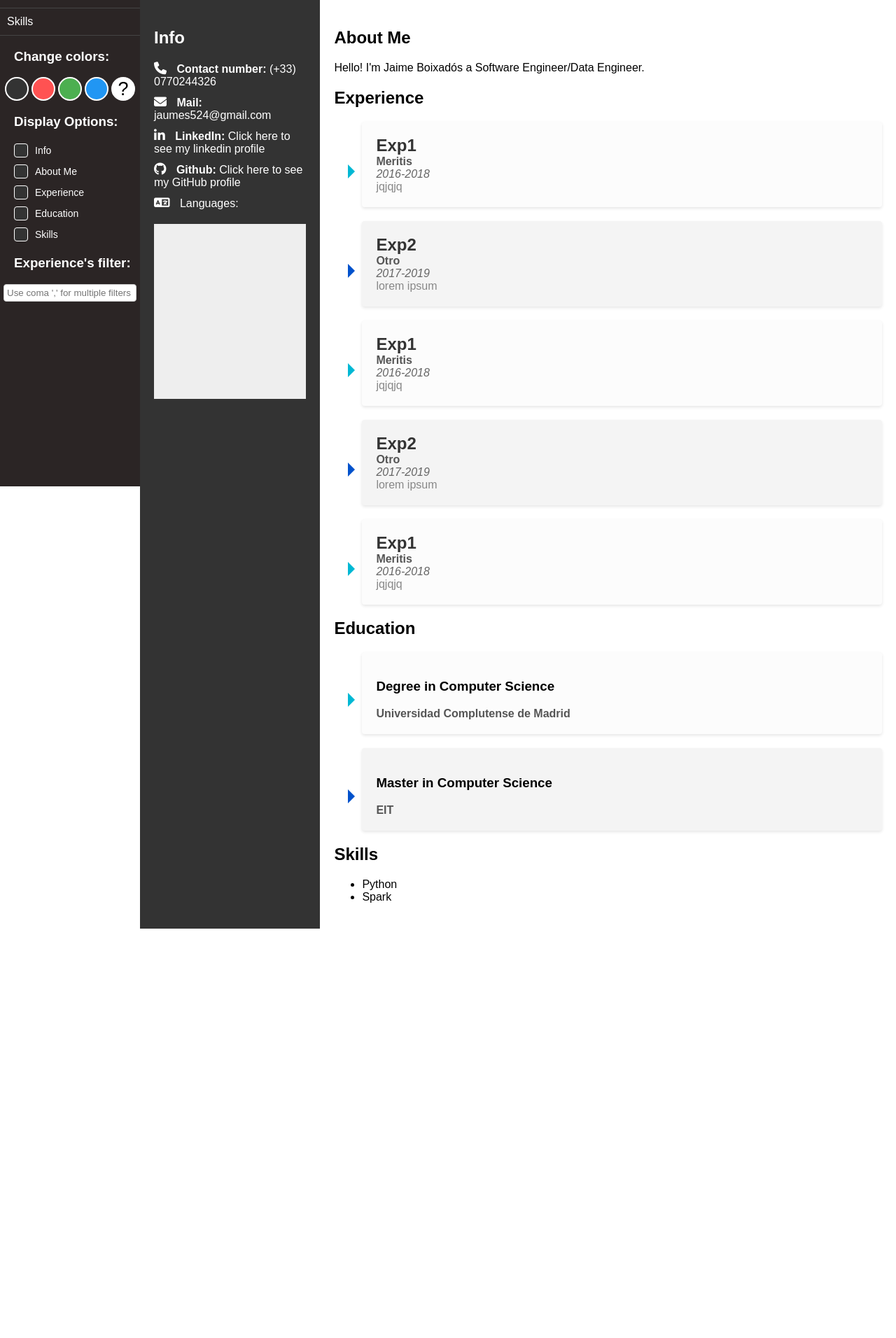
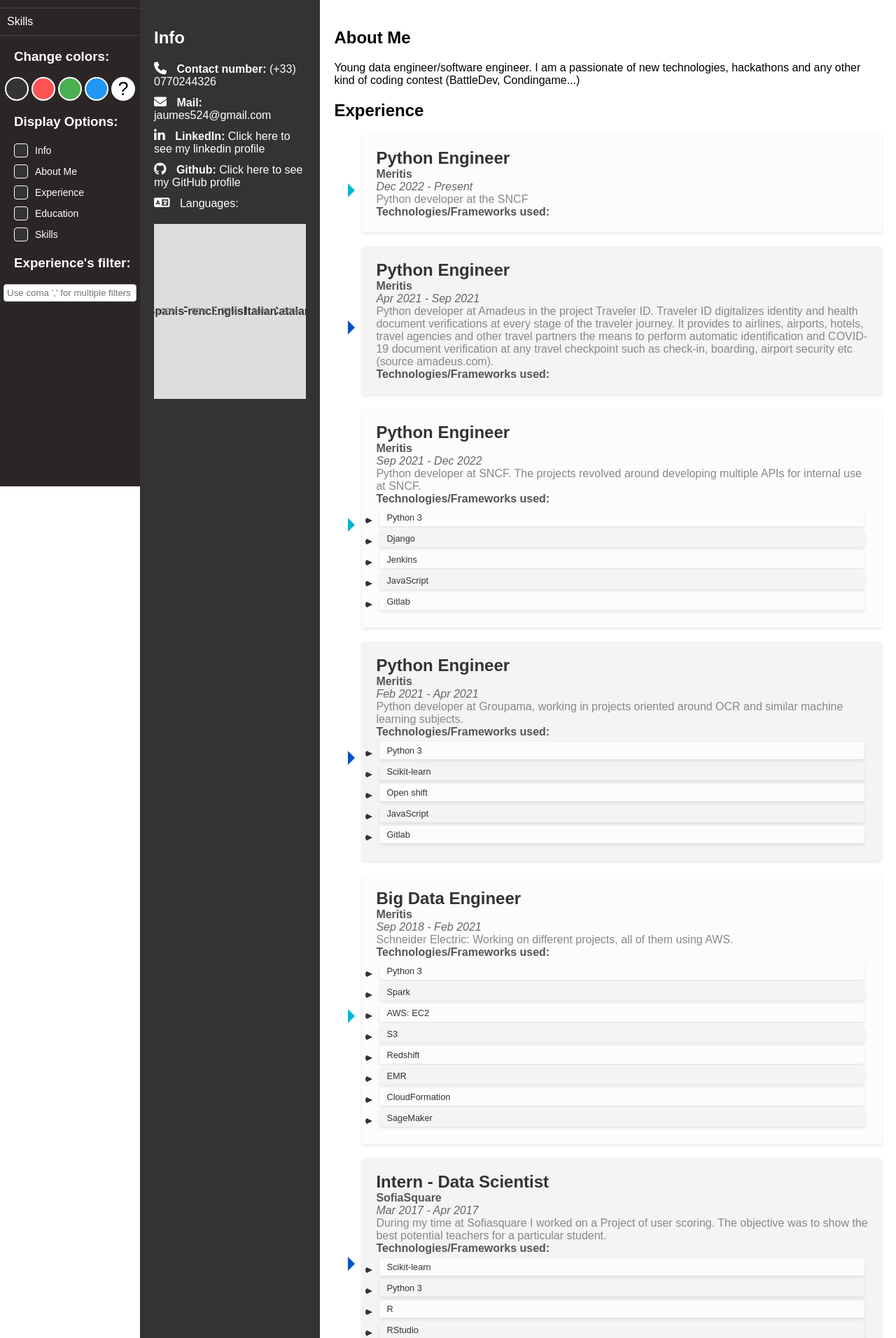
Before and after one commit to jaumes5/CVbuilder, a Flask app: page / in a window 1280 px wide. Shown: the part 105-2017 px from the top of the page at 70% size. Before the commit the page ends 1432 px from the top, so only its background shows below. Run offline with Flask 2, Linux system fonts and the light colour scheme; a map, chart or similar area stays blank; some libraries are stand-ins or nearby versions.

Commit message:
It's alive!

```diff
--- a/content.json
+++ b/content.json
@@ -3,49 +3,61 @@
   "job_title":"Software Engineer/Data Engineer",
   "experiences": [
     {
-        "title": "Exp1",
+        "title": "Python Engineer",
         "company": "Meritis",
-        "dates": "2016-2018",
-        "description": "jqjqjq"
+        "dates": "Dec 2022 - Present",
+        "description": "Python developer at the SNCF",
+        "technologies": []
     },
     {
-        "title": "Exp2",
-        "company": "Otro",
-        "dates": "2017-2019",
-        "description": "lorem ipsum"
+        "title": "Python Engineer",
+        "company": "Meritis",
+        "dates": "Apr 2021 - Sep 2021",
+        "description": "Python developer at Amadeus in the project Traveler ID. Traveler ID digitalizes identity and health document verifications at every stage of the traveler journey. It provides to airlines, airports, hotels, travel agencies and other travel partners the means to perform automatic identification and COVID-19 document verification at any travel checkpoint such as check-in, boarding, airport security etc (source amadeus.com).",
+        "technologies": []
     },
     {
-        "title": "Exp1",
+        "title": "Python Engineer",
         "company": "Meritis",
-        "dates": "2016-2018",
-        "description": "jqjqjq"
+        "dates": "Sep 2021 - Dec 2022",
+        "description": "Python developer at SNCF. The projects revolved around developing multiple APIs for internal use at SNCF.",
+        "technologies": ["Python 3", "Django", "Jenkins", "JavaScript", "Gitlab"]
     },
     {
-        "title": "Exp2",
-        "company": "Otro",
-        "dates": "2017-2019",
-        "description": "lorem ipsum"
+        "title": "Python Engineer",
+        "company": "Meritis",
+        "dates": "Feb 2021 - Apr 2021",
+        "description": "Python developer at Groupama, working in projects oriented around OCR and similar machine learning subjects.",
+        "technologies": ["Python 3", "Scikit-learn", "Open shift", "JavaScript", "Gitlab"]
     },
     {
-        "title": "Exp1",
+        "title": "Big Data Engineer",
         "company": "Meritis",
-        "dates": "2016-2018",
-        "description": "jqjqjq"
+        "dates": "Sep 2018 - Feb 2021",
+        "description": "Schneider Electric: Working on different projects, all of them using AWS.",
+        "technologies": ["Python 3", "Spark", "AWS: EC2", "S3", "Redshift", "EMR", "CloudFormation", "SageMaker"]
+    },
+    {
+        "title": "Intern - Data Scientist",
+        "company": "SofiaSquare",
+        "dates": "Mar 2017 - Apr 2017",
+        "description": "During my time at Sofiasquare I worked on a Project of user scoring. The objective was to show the best potential teachers for a particular student.",
+        "technologies": ["Scikit-learn", "Python 3", "R", "RStudio"]
     }
   ],
   "education": [
     {
-      "beg_year": 2010,
-      "end_year": 2014,
+      "beg_year": 2016,
+      "end_year": 2018,
+      "title": "Master in Data Science, Data Science",
+      "institution": "EIT DIgital",
+      "description": "• 2017-2018 Université Nice Sophia Antipolis<br/>• 2016-2017 Universidad Politecnica de Madrid"
+    },
+    {
+      "beg_year": 2012,
+      "end_year": 2016,
       "title": "Degree in Computer Science",
       "institution": "Universidad Complutense de Madrid",
-      "description": ""
-    },
-    {
-      "beg_year": 2014,
-      "end_year": 2015,
-      "title": "Master in Computer Science",
-      "institution": "EIT",
       "description": ""
     }
   ],
@@ -70,5 +82,5 @@
     "other": [
     ]
   },
-  "about": "Hello! I'm Jaime Boixadós a Software Engineer/Data Engineer."
+  "about": "Young data engineer/software engineer. I am a passionate of new technologies, hackathons and any other kind of coding contest (BattleDev, Condingame...)"
 }
--- a/requirements.txt
+++ b/requirements.txt
@@ -1 +1,2 @@
 Flask~=2.2.2
+black==24.4.2
--- a/static/javascript/filter.js
+++ b/static/javascript/filter.js
@@ -19,3 +19,19 @@
     }
   });
 });
+
+function addToFilter(tech) {
+    // Get the current filter
+    var filter = filterInput.val();
+
+    // Add the technology to the filter
+    if (filter) {
+        filter += ',' + tech;
+    } else {
+        filter = tech;
+    }
+
+    filterInput.val(filter);
+    // Trigger the input event
+    filterInput.trigger('input');
+}
--- a/static/stylesheets/timeline.css
+++ b/static/stylesheets/timeline.css
@@ -36,7 +36,7 @@
   color: #888;
 }
 
-.timeline li p:first-of-type {
+.timeline li p.quaternary {
   font-weight: bold;
   color: #555;
 }
@@ -61,3 +61,27 @@
 .timeline li:nth-child(even):before {
   border-left-color: #0052cc;
 }
+.timeline li ul.technologies {
+  list-style: none;
+  margin: 0;
+  padding: 0;
+}
+
+.timeline li ul.technologies li {
+  display: block;
+  margin: 5px;
+  padding: 5px 10px;
+  /*background-color: #f5f5f5;*/
+  border-radius: 4px;
+  font-size: 0.8em;
+  color: #333;
+  box-shadow: 0 2px 4px rgba(0, 0, 0, 0.1);
+  cursor: pointer;
+}
+
+.timeline li ul.technologies li:before {
+  border-radius: 10px;
+  border-left: 10px solid #333;  /* adjust this value to make the triangle smaller */
+  border-top: 5px solid transparent;
+  border-bottom: 5px solid transparent;
+}
--- a/templates/index.html
+++ b/templates/index.html
@@ -40,6 +40,12 @@
               <p class="quaternary">{{ job.company }}</p>
               <p class="quinary">{{ job.dates }}</p>
               <p class="senary">{{ job.description }}</p>
+              <p class="quaternary">Technologies/Frameworks used:</p>
+              <ul class="technologies">
+                {% for tech in job.technologies %}
+                  <li title="Click to add to filter" onclick="addToFilter('{{ tech }}')">{{ tech }}</li>
+                {% endfor %}
+              </ul>
             </li>
           {% endfor %}
         </ul>
@@ -49,13 +55,15 @@
         <h2 class="primary">Education</h2>
         <ul class="timeline">
           {% for degree in education %}
-            {% if loop.index % 2 == 1%}
+            {% if loop.index % 2 == 1 %}
               <li class="background secondary">
             {% else %}
               <li class="background tertiary">
             {% endif %}
               <h3>{{ degree.title }}</h3>
-              <p>{{ degree.institution }}</p>
+              <p class="quaternary">{{ degree.institution }}</p>
+              <p>{{ degree.beg_year }} - {{ degree.end_year }}</p>
+              <p>{{ degree.description|safe }}</p>
             </li>
           {% endfor %}
         </ul>
--- a/templates/side_panel.html
+++ b/templates/side_panel.html
@@ -14,14 +14,14 @@
       <i class="fas fa-language"></i>
       <span>Languages:</span>
       <div id="language-chart">
-<!--        <div id="language-bars">-->
-<!--          {% for language in additional_information.languages %}-->
-<!--            <div class="language-bar" data-language="{{ language.language }}" data-level="{{ language.level }}">-->
-<!--              <div class="bar-label">{{ language.language }}</div>-->
-<!--              <div class="bar-value">{{ language.level }}%</div>-->
-<!--            </div>-->
-<!--          {% endfor %}-->
-<!--        </div>-->
+        <div id="language-bars">
+          {% for language in additional_information.languages %}
+            <div class="language-bar" data-language="{{ language.language }}" data-level="{{ language.level }}">
+              <div class="bar-label">{{ language.language }}</div>
+              <div class="bar-value">{{ language.level }}%</div>
+            </div>
+          {% endfor %}
+        </div>
       </div>
     </li>
   </ul>
```
Also changed, not shown: experience_handler.py (+17 -2 lines), static/javascript/palette.js (+20 -12 lines).
